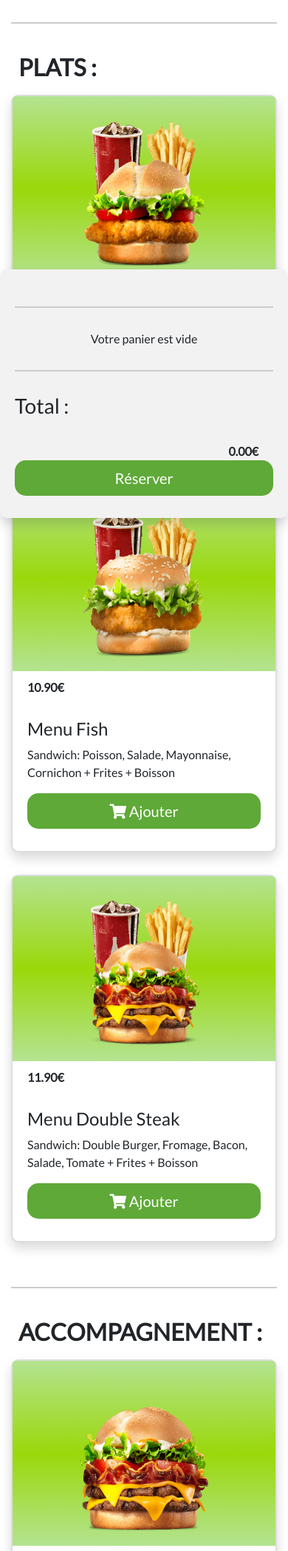
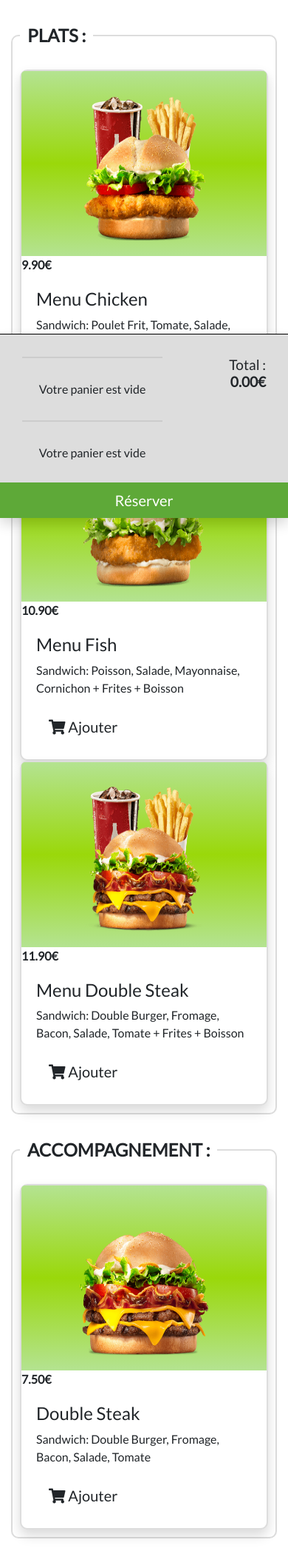
Before and after one commit to n1c0b/damir-project, a PHP site: page /damir-project-git/restauration.php in a window 390 px wide. Shown: the part 144-2240 px from the top of the page at 74% size. Run offline with PHP 8.4, Linux system fonts and the light colour scheme; data comes from the database, SQL or seed files in the repository; some libraries are stand-ins or nearby versions.

Commit message:
maj restauration

```diff
--- a/Ressources/css/restauration.css
+++ b/Ressources/css/restauration.css
@@ -8,10 +8,14 @@
 
 
 /* --------------------------------------------- SECTION PRODUITSPANIER --------------------------------------------- */
-#produitsPanier h2{
+#produitsPanier legend{
     text-transform: uppercase;
     font-weight: bold;
     padding: 10px;
+}
+
+#produitsPanier fieldset{
+    margin-top: 20px;
 }
 
 #produitsPanier .imgsize{
@@ -19,7 +23,6 @@
     width: 230px;
 }
 #produitsPanier .prix{
-    margin: 10px 20px;
     font-weight: bold;
 }
 #produitsPanier .bgr{
@@ -28,8 +31,8 @@
     height: 100%;
 }
 
-#produitsPanier .prod{
-    margin-bottom: 30px;
+#produitsPanier .prodprix{
+    margin: 30px;
 }
 #produitsPanier .carditem{
     background: linear-gradient(to bottom, #b4e391 0%,#9ad80a 50%,#b4e391 100%);
@@ -38,7 +41,7 @@
     border-bottom-right-radius: 0px;
 }
 
-#produitsPanier button{
+#produitsPanier .book{
     background: #5EA938;
     color: #fff;
     width: 100%;
@@ -46,7 +49,7 @@
     border-radius: 15px;
 }
 
-#produitsPanier button:hover{
+#produitsPanier .book:hover{
     background: #7DB43A;
 }
 
@@ -62,15 +65,64 @@
     width: 25%;
 }
 
+#panierMobile{
+    bottom: 0px;
+    width: 100%;
+    background: #ddd;
+    position: fixed;
+    display: none;
+    border-top: solid 1px #000;
+}
+
+#panierMobile .bookM{
+    width: 100%;
+    background: #5EA938;
+    color: #fff;
+    border-radius: 0px;
+}
+
+#panierMobile .bookM:hover{
+    background: #7DB43A;
+}
+
+.listProd{
+    overflow-y: scroll;
+    max-height: 200px;
+}
+
+.listProd::-webkit-scrollbar{
+	width: 12px;
+    background-color: #F5F5F5;
+	border-radius: 10px;
+}
+
+.listProd::-webkit-scrollbar-thumb{
+	border-radius: 10px;
+	box-shadow: inset 0 0 6px #0000004d;
+	background-color: #555;
+}
+
 
 /* ############################################# MEDIA QUERIES ############################################# */
 
 /* -------------------------------------------- PANIER MEDIA -------------------------------------------- */
 @media (max-width: 992px){
     #panier{
-        bottom: 0px;
-        top: unset;
-        width: 100%;
-        right: unset;
+        display: none;
+    }
+    #panierMobile{
+        display: block;
     }
 }
+
+@media (max-width: 478px){
+    #panierMobile .prodprix h3{
+        font-size: 19px;
+    }
+}
+
+@media (max-width: 321px){
+    #panierMobile .prodprix h3{
+        font-size: 10px;
+    }
+}
--- a/Ressources/css/style.css
+++ b/Ressources/css/style.css
@@ -59,7 +59,7 @@ legend{
 }
 
 #hbg:hover{
-    background : rgb(103, 156, 37)
+    background : #679c25
 }
 
 #menunav.navbar{
--- a/restauration.php
+++ b/restauration.php
@@ -17,8 +17,7 @@
         $pdo = Database::connect();
         $reeq = $pdo->query('SELECT * FROM categories');
         while($categorie = $reeq->fetch()){
-            echo   '<div class="divider"></div>';
-            echo   '<div><h2>' . $categorie->name . ' :</h2></div>';
+            echo   '<fieldset><legend>' . $categorie->name . ' :</legend>';
             echo   '<div class="row">';
             $req = $pdo->prepare('SELECT items.name, items.description, items.prix, items.image, items.lundi, items.mardi, items.mercredi,
             items.jeudi, items.vendredi, categories.name AS categorie
@@ -42,11 +41,12 @@
                           </div>';
                     }
                 }
-            echo '</div>';
+            echo '</div>
+                  </fieldset>';
+
         }
     }
 ?>
-
 <!-- |||||||||||||||||||||||||||||||||||||||||||||| NAVBAR ONGLETS |||||||||||||||||||||||||||||||||||||||||||||| -->
 <nav>
     <div class="nav nav-tabs" id="nav-tab" role="tablist">
@@ -58,6 +58,8 @@
     </div>
 </nav>
 
+
+<!-- |||||||||||||||||||||||||||||||||||||||||||||| SECTION PRODUITSPANIER |||||||||||||||||||||||||||||||||||||||||||||| -->
 <section id="produitsPanier">
     <div class="container-fluid">
         <div class="row">
@@ -95,10 +97,13 @@
                     </div>
                 </div>
             </div>
+
+
+<!-- |||||||||||||||||||||||||||||||||||||||||||||| DIV PANIER |||||||||||||||||||||||||||||||||||||||||||||| -->
             <div id="panier" class="col-lg-4 shadow">
                 <div class="divider"></div>
-                <div class="text-center">
-                    <span id="nomProduit">Votre panier est vide</span>
+                <div class="text-center prod">
+                    <span class="nomProduit">Votre panier est vide</span>
                 </div>
                 <div class="divider"></div>
                 <div class="row">
@@ -110,13 +115,39 @@
                         <span id="prixTotal" class="prix">0.00€</span>
                     </div>
                 </div>
-                <button class="btn btn-lg">R&eacute;server</button>
+                <button class="btn btn-lg book">R&eacute;server</button>
             </div>
         </div>
+    </div>
+
+
+<!-- |||||||||||||||||||||||||||||||||||||||||||||| DIV PANIER MOBILE |||||||||||||||||||||||||||||||||||||||||||||| -->
+    <div id="panierMobile" class="shadow">
+        <div class="row">
+            <div class="col-8 listProd">
+                <div class="text-center prodprix">
+                <div class="divider"></div>
+                    <span class="nomProduit">Votre panier est vide</span>
+                </div>
+                <div class="text-center prodprix">
+                    <div class="divider"></div>
+                    <span class="nomProduit">Votre panier est vide</span>
+                </div>
+                <div class="text-center prodprix">
+                <div class="divider"></div>
+                    <span class="nomProduit">Votre panier est vide</span>
+                </div>
+            </div>
+            <div class="col-4">
+                <div class="text-right prodprix">
+                    <h3>Total : <span id="prixTotal" class="prix">0.00€</span></h3>
+                </div>
+            </div>
+        </div>
+        <button class="btn btn-lg bookM">R&eacute;server</button>
     </div>
 </section>
 <br>
 <br>
-
 <!-- |||||||||||||||||||||||||||||||||||||||||||||| CALL FOOTER |||||||||||||||||||||||||||||||||||||||||||||| -->
 <?php require_once 'Ressources/php/inc/footer.php' ?>
```
